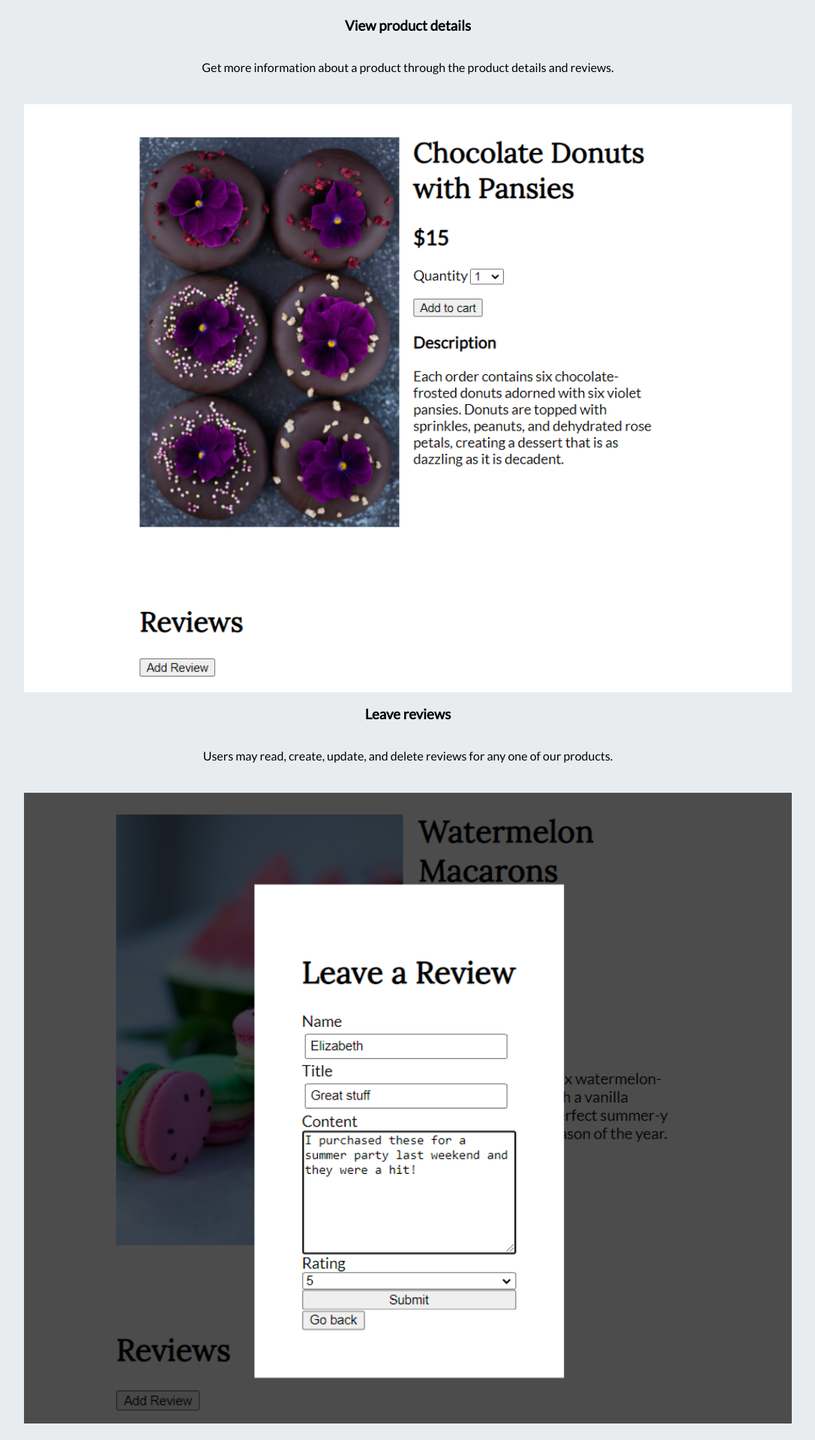
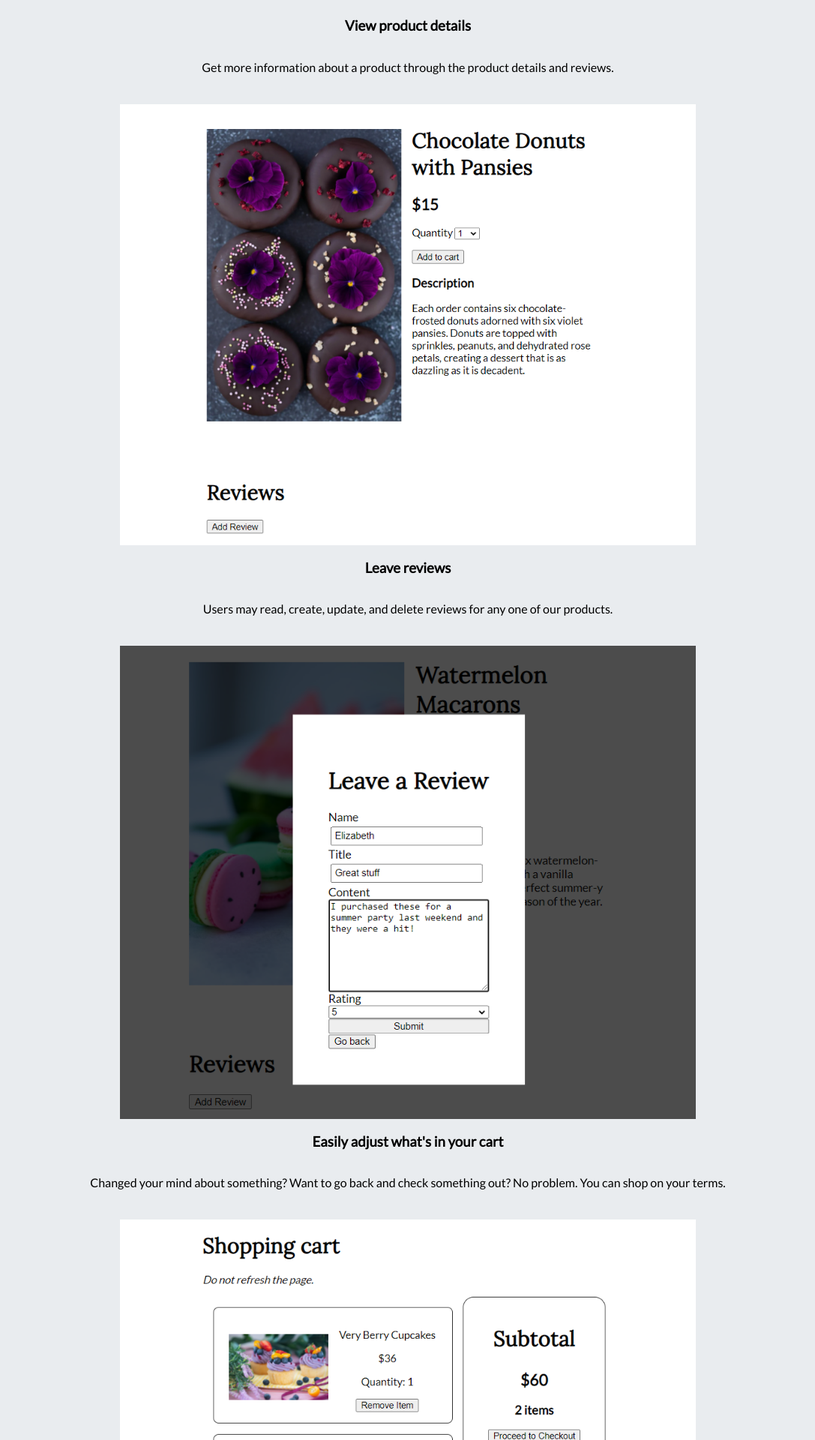
Before and after one commit to christineyoo/sweet-bloom, a React (Create React App) app: page / in a window 1280 px wide. Shown: the part 1360-3280 px from the top of the page at 75% size, without its empty margins (96-1183 px from the left). Built offline with nearby package versions, Linux system fonts and the light colour scheme; no server answers.

Commit message:
responsive images in shop for large screens

```diff
--- a/src/organisms/itemLink/ItemLink.css
+++ b/src/organisms/itemLink/ItemLink.css
@@ -2,3 +2,14 @@ a:hover {
   font-weight: 900;
   color: #b37565;
 }
+
+.item-link-responsive {
+  width: 100%;
+  height: auto;
+}
+
+@media all and (min-width: 800px) {
+  #item-link-image {
+    width: 187px;
+  }
+}
--- a/src/organisms/itemLink/ItemLink.js
+++ b/src/organisms/itemLink/ItemLink.js
@@ -13,7 +13,8 @@ class ItemLink extends Component {
           src={this.props.item_url}
           width='300px'
           alt='product'
-          className='responsive'
+          className='item-link-responsive'
+          id='item-link-image'
         />
       </Link>
     );
--- a/src/pages/landing/Landing.css
+++ b/src/pages/landing/Landing.css
@@ -23,7 +23,7 @@ article {
   background-color: rgba(248, 249, 250, 0.8);
   border-radius: 1rem;
   text-align: center;
-  padding: 4rem 1rem 1rem 1rem;
+  padding: 1rem;
   margin-right: 1rem;
   margin-bottom: 1rem;
 }
@@ -67,7 +67,7 @@ article {
   background-color: rgba(255, 255, 255, 0.5);
 }
 
-.responsive {
+.landing-responsive {
   width: 100%;
   height: auto;
 }
@@ -102,4 +102,13 @@ body {
   #landing-button {
     margin-left: 42%;
   }
+
+  .landing-responsive {
+    width: 75%;
+    height: auto;
+  }
+
+  .landing-flex-1 {
+    padding: 4rem 1rem 1rem 1rem;
+  }
 }
--- a/src/pages/landing/Landing.js
+++ b/src/pages/landing/Landing.js
@@ -59,7 +59,7 @@ class Landing extends Component {
               src={productPhoto}
               width='500px'
               alt='stock photo'
-              className='responsive'
+              className='landing-responsive'
             />
             <h3>Leave reviews</h3>
             <p>
@@ -70,7 +70,7 @@ class Landing extends Component {
               src={reviewPhoto}
               width='500px'
               alt='stock photo'
-              className='responsive'
+              className='landing-responsive'
             />
             <h3>Easily adjust what's in your cart</h3>
             <p>
@@ -81,7 +81,7 @@ class Landing extends Component {
               src={cartPhoto}
               width='500px'
               alt='stock photo'
-              className='responsive'
+              className='landing-responsive'
             />
           </div>
         </article>
--- a/src/pages/shop/Shop.css
+++ b/src/pages/shop/Shop.css
@@ -1,7 +1,6 @@
 .shop-flex {
   display: flex;
-  flex-direction: row;
-  flex-wrap: wrap;
+  flex-direction: column;
 }
 
 .shop-flex-1 {
@@ -17,13 +16,20 @@
   margin-right: 1rem;
 }
 
-.responsive {
-  width: 100%;
-  height: auto;
-}
-
 @media all and (min-width: 800px) {
   #shop {
-    padding: 5% 20%;
+    padding: 5% 10%;
+  }
+
+  .shop-flex {
+    flex-direction: row;
+    flex-wrap: wrap;
+  }
+
+  .shop-flex-1 {
+    padding: 1rem;
+    margin: 1rem;
+    width: 100%;
+    height: 100%;
   }
 }
```
